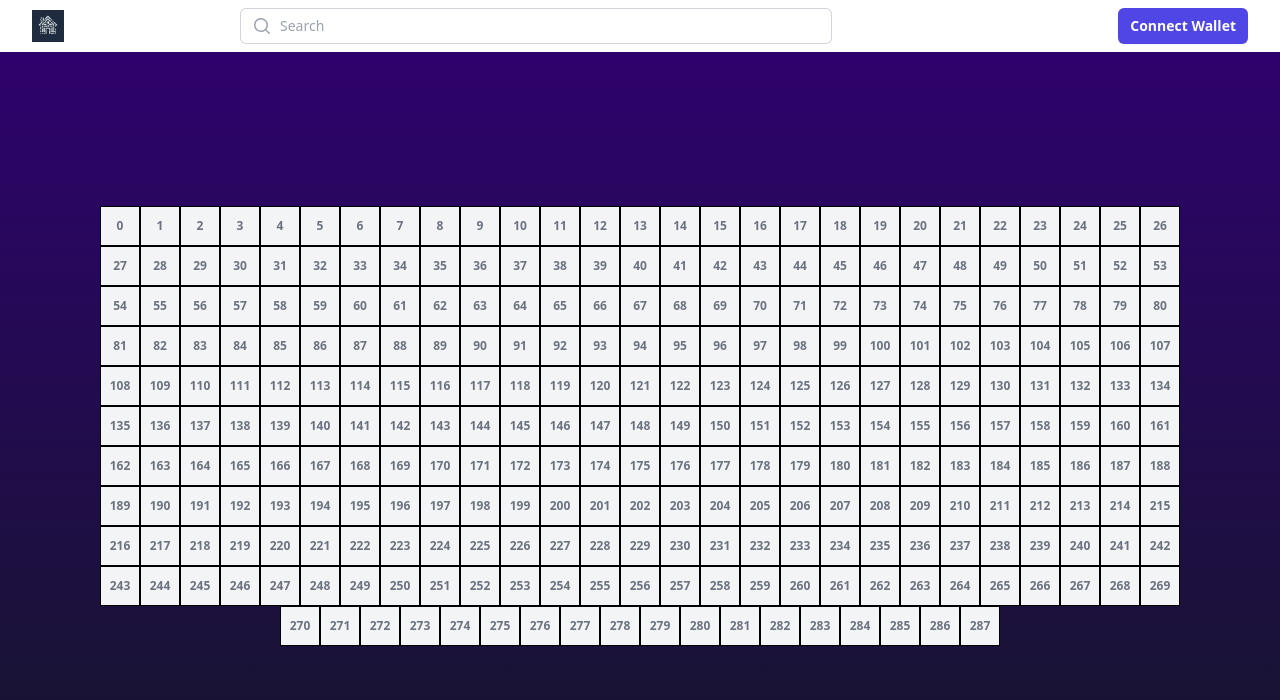
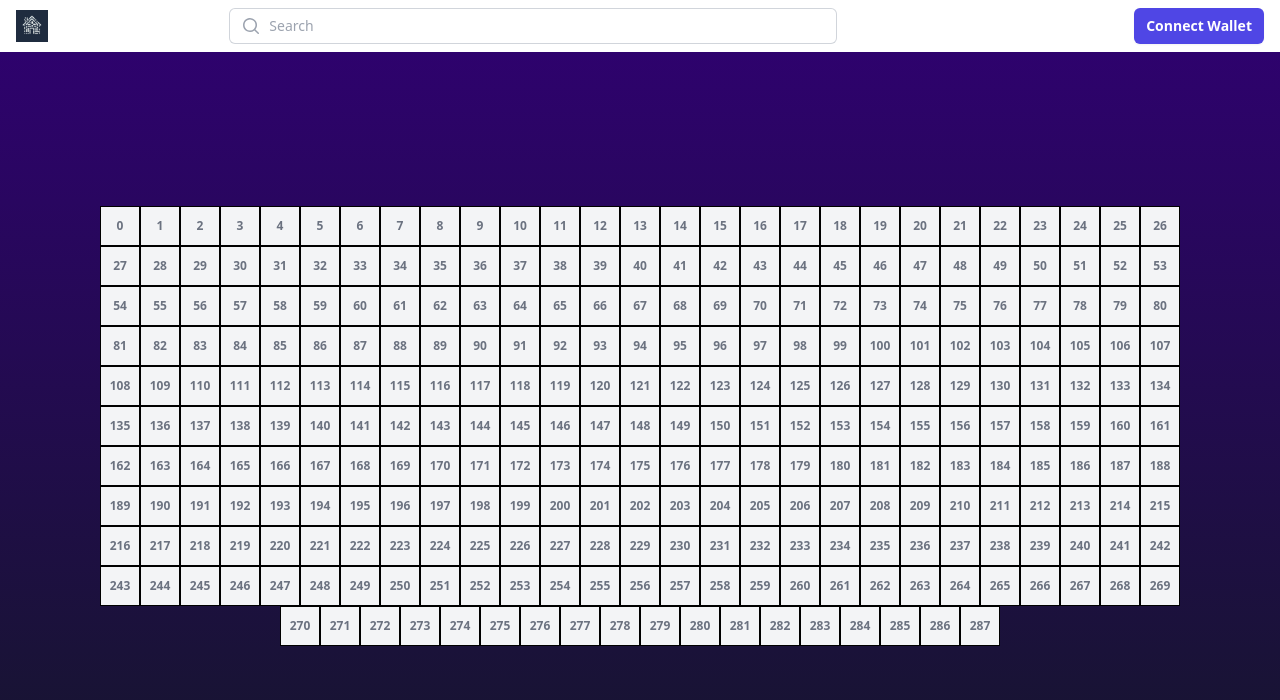
Before and after one commit to raymondchooi/hom3page, a Next.js app in the folder apps/web/: page / in a window 1280 px wide. Shown: the top 700 px of the page. Built offline with nearby package versions, Linux system fonts and the light colour scheme.

Commit message:
Reduce navbar padding

```diff
--- a/apps/web/src/components/navbar.tsx
+++ b/apps/web/src/components/navbar.tsx
@@ -44,7 +44,7 @@
       >
         {({ open }) => (
           <>
-            <div className="mx-auto px-4 sm:px-6 lg:px-8">
+            <div className="mx-auto px-4">
               <div className="relative flex justify-between lg:gap-8 xl:grid xl:grid-cols-12">
                 <div className="flex md:absolute md:inset-y-0 md:left-0 lg:static xl:col-span-2">
                   <div className="flex flex-shrink-0 items-center">
```
